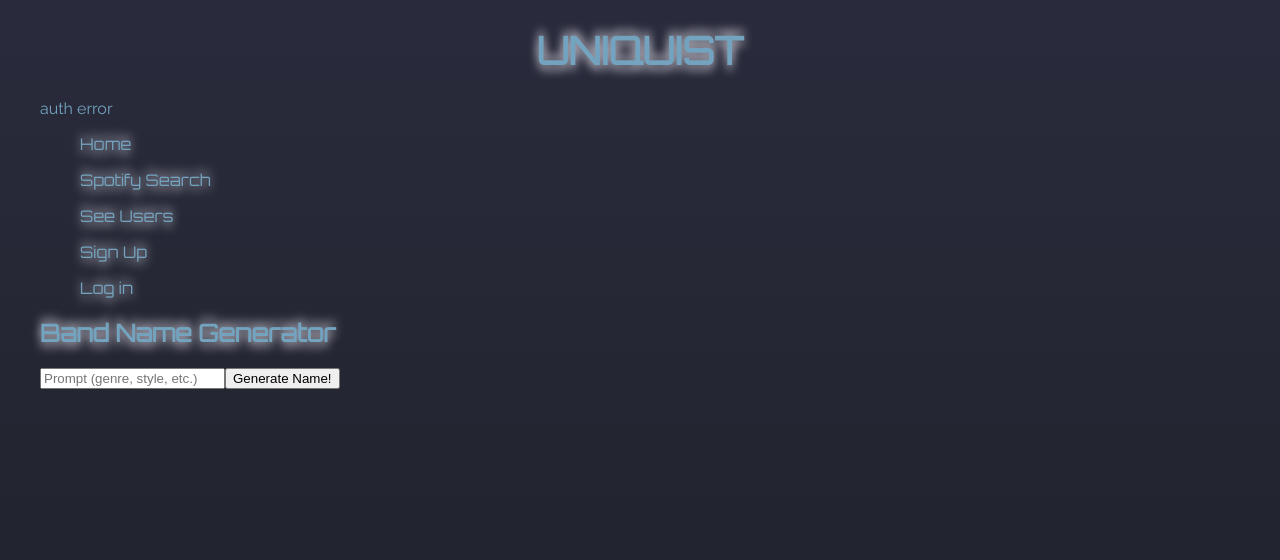
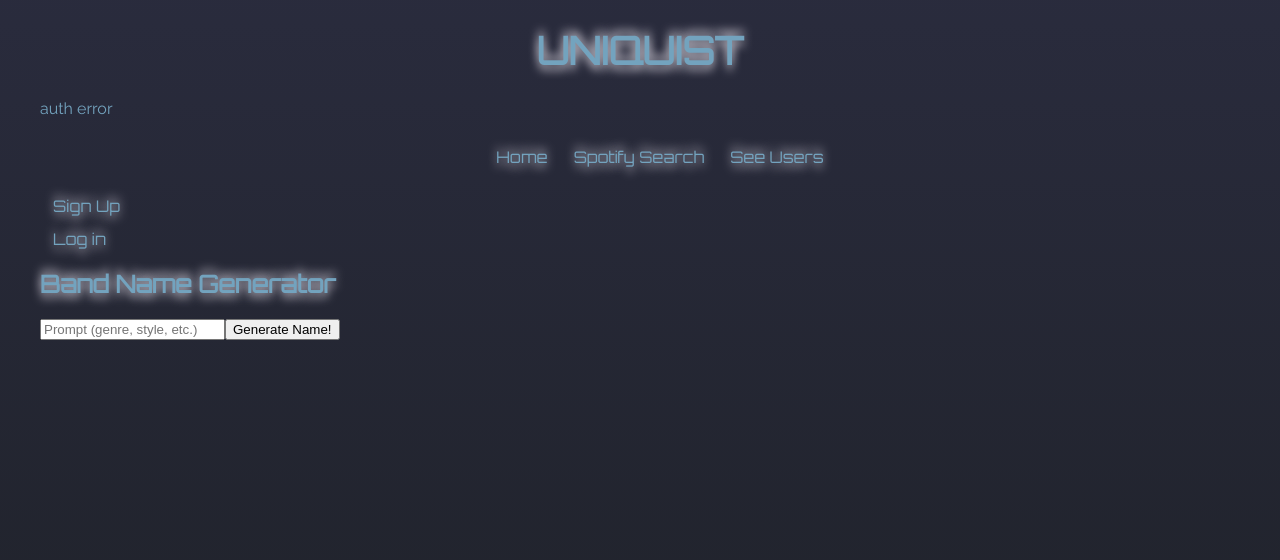
Before and after one commit to bbairdgen/uniquist, a React (Create React App) app in the folder client/: page / in a window 1280 px wide. Shown: the top 560 px of the page. Built offline with nearby package versions, Linux system fonts and the light colour scheme; a web font is replaced by a local one.

Commit message:
fixed a lot of the formatting.  all users tab now shows each users band names

```diff
--- a/client/src/components/Navbar.js
+++ b/client/src/components/Navbar.js
@@ -5,7 +5,7 @@ import "../css/navbar.css";
 
 function Navbar() {
   let navigate = useNavigate();
-  //to do: setContent(About) for default
+
   const logout = (event) => {
     event.preventDefault();
     Auth.logout();
@@ -28,32 +28,26 @@ function Navbar() {
             See Users
           </p>
         </li>
+      </ul>
       {Auth.loggedIn() ? (
         <>
-            <li>
-              <p>{Auth.getProfile().data.username}</p>
-            </li>
-            <li>
+          <p className="nav-item">Hello {Auth.getProfile().data.username}</p>
+
           <p className="nav-item" onClick={logout}>
             Log Out
           </p>
-            </li>
         </>
       ) : (
         <>
-            <li>
           <p className="nav-item" onClick={() => navigate("/signup")}>
             Sign Up
           </p>
-            </li>
-            <li>
+
           <p className="nav-item" onClick={() => navigate("/login")}>
             Log in
           </p>
-            </li>
         </>
       )}
-      </ul>
     </div>
   );
 }
--- /dev/null
+++ b/client/src/components/UserInfo.js
@@ -0,0 +1,20 @@
+import AllUsers from "../pages/AllUsers";
+
+function UserInfo(props) {
+  return (
+    <div className="user-info-card">
+      <h4>{props.name}</h4>
+      <section className="band-names">
+        {props.bandNames.map((band, i) => {
+          if (!null) {
+            return <h5 key={band.text}>{band}</h5>;
+          } else {
+            return <p>no band names</p>;
+          }
+        })}
+      </section>
+    </div>
+  );
+}
+
+export default UserInfo;
--- /dev/null
+++ b/client/src/css/allUsers.css
@@ -0,0 +1,9 @@
+.user-info-card {
+    display:flex;
+    flex-direction: row;
+
+}
+
+.user-info-card h4 {
+    margin-right: 15px;
+}
--- a/client/src/css/navbar.css
+++ b/client/src/css/navbar.css
@@ -1,8 +1,16 @@
 .nav-list {
+    display: flex;
     list-style-type: none;
+    flex-wrap: wrap;
+    align-content: center;
+    text-align: center;
+    justify-content: center;
+
+
 }
 
 .nav-item {
+    margin: 13px;
     font-family: 'Orbitron', sans-serif;
     text-shadow: #b4b1bc 0px 5px 10px, #b4b1bc 0px -5px 10px ;
 }
--- a/client/src/pages/AllUsers.js
+++ b/client/src/pages/AllUsers.js
@@ -2,10 +2,14 @@ import { Link } from "react-router-dom";
 import { useMutation, useQuery } from "@apollo/client";
 import { QUERY_ALL_USERS } from "../utils/queries";
 import React, { useState } from "react";
+import UserInfo from "../components/UserInfo";
+import "../css/allUsers.css";
 
 const AllUsers = () => {
   const { loading, data } = useQuery(QUERY_ALL_USERS);
   const userList = data?.users || [];
+  console.log("user list");
+  console.log(userList);
 
   for (let i = 0; i > userList.length; i++) {
     const user = userList[i];
@@ -22,9 +26,12 @@ const AllUsers = () => {
         // }
 
         return (
-          <div className="user-card" key={user._id}>
-            <h3>{user.username}</h3>
-          </div>
+          <UserInfo
+            key={user._id}
+            id={user._id}
+            name={user.username}
+            bandNames={user.favorites}
+          ></UserInfo>
         );
       })}
     </section>
```
Also changed, not shown: 1 other file (tests, documents, lock files or other folders). Lines whose indentation alone changed are shown as unchanged.
